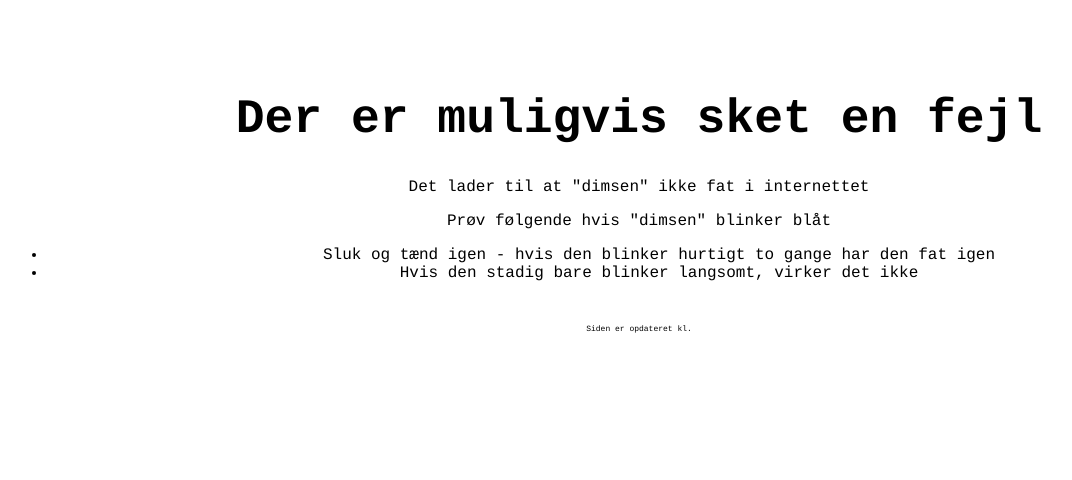
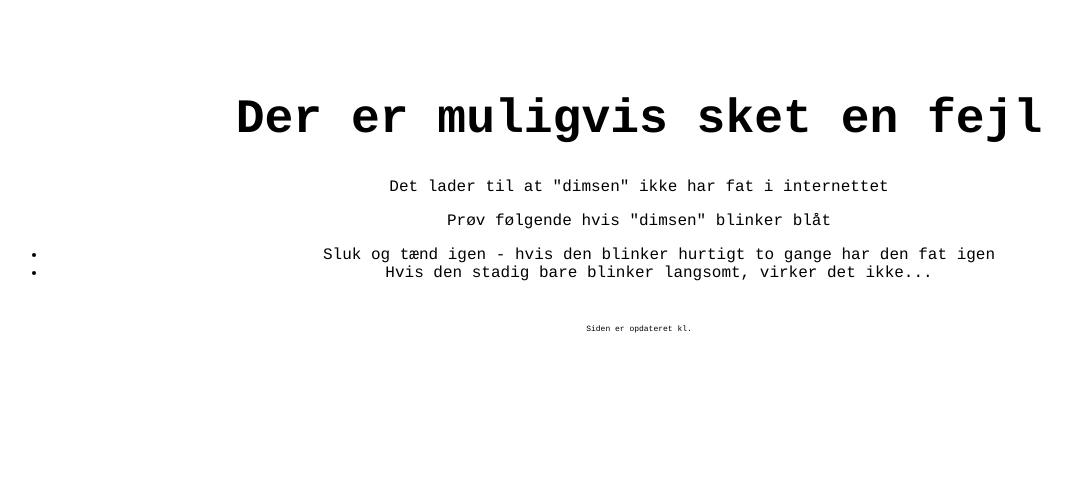
Before and after one commit to kaspernyhus/gladibad, a Django app: template templates/error.html in a window 1280 px wide. Shown: the top 480 px of the page, without its empty margins (1-1073 px from the left). Run offline with Django 3.2, Linux system fonts and the light colour scheme; the template is opened without the code that fills it, so the values that code supplies are empty.

Commit message:
spelling

```diff
--- a/templates/error.html
+++ b/templates/error.html
@@ -3,11 +3,11 @@
 {% block content %}
 <div>
     <h1 class="state">Der er muligvis sket en fejl</h1>
-    <p class="status">Det lader til at "dimsen" ikke fat i internettet</p>
+    <p class="status">Det lader til at "dimsen" ikke har fat i internettet</p>
     <p class="status">Prøv følgende hvis "dimsen" blinker blåt</p>
     <ul class="status">
       <li>Sluk og tænd igen - hvis den blinker hurtigt to gange har den fat igen</li>
-      <li>Hvis den stadig bare blinker langsomt, virker det ikke</li>
+      <li>Hvis den stadig bare blinker langsomt, virker det ikke...</li>
     </ul>
 
     <br>
```
